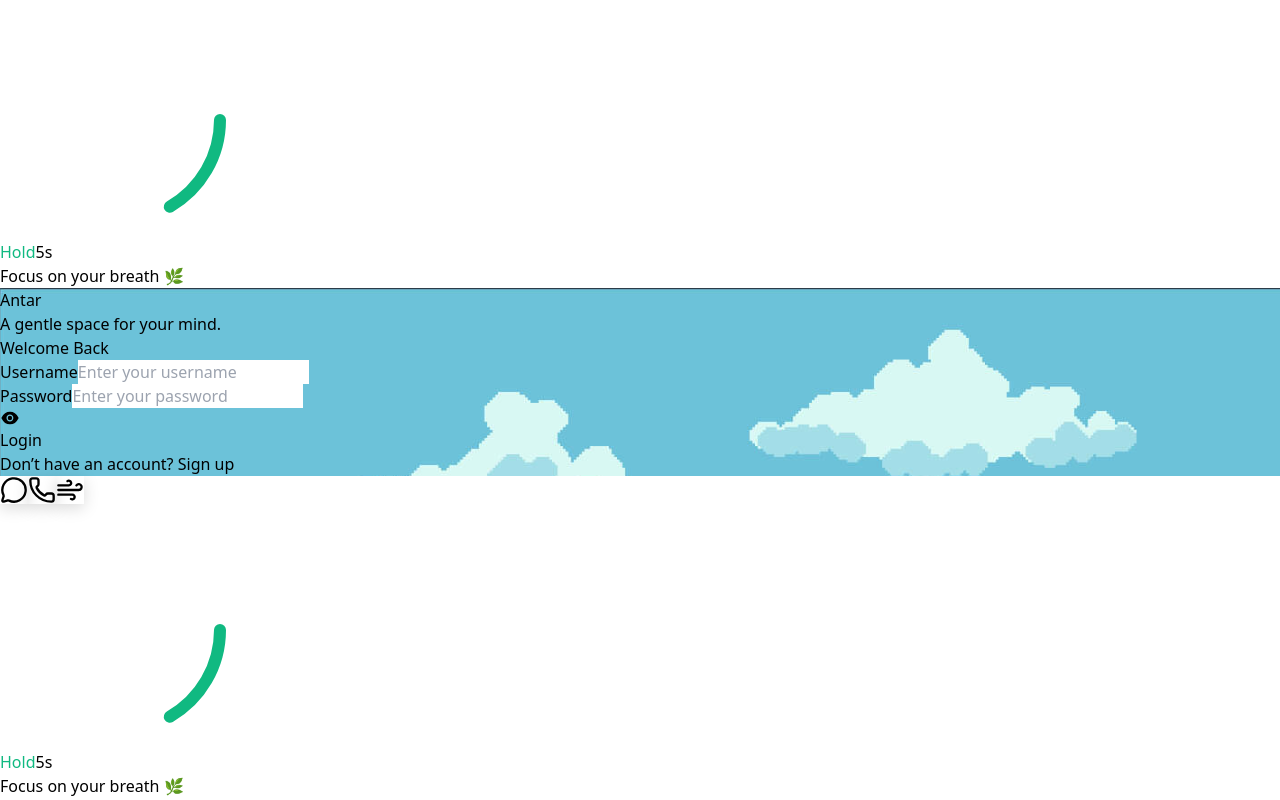
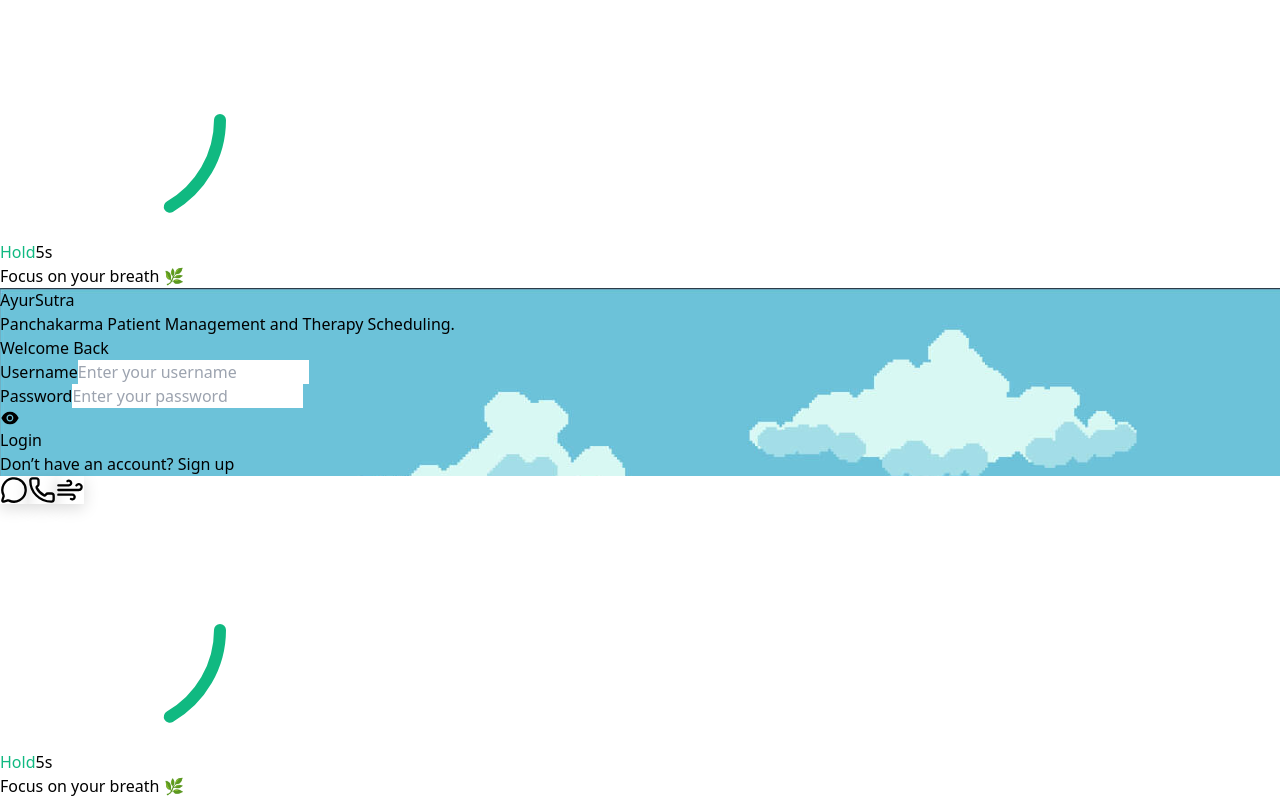
Before and after one commit to Antar-man/Antar, a React (Vite) app in the folder frontend/: page /login in a window 1280 px wide. Built offline with nearby package versions, Linux system fonts and the light colour scheme; a web font is replaced by a local one.

Commit message:
Update Login.jsx

```diff
--- a/frontend/src/pages/auth/Login.jsx
+++ b/frontend/src/pages/auth/Login.jsx
@@ -40,10 +40,10 @@ else {
       <div className="hidden lg:flex w-1/2 items-center justify-center p-12">
         <div className="text-center">
           <h1 className="text-7xl font-extrabold text-green-700 mb-6 mt-[-300px] drop-shadow-md">
-            Antar
+            AyurSutra
           </h1>
           <p className="text-lg text-white-100 max-w-md mx-auto leading-relaxed">
-            A gentle space for your mind.
+            Panchakarma Patient Management and Therapy Scheduling.
 
           </p>
 
```
